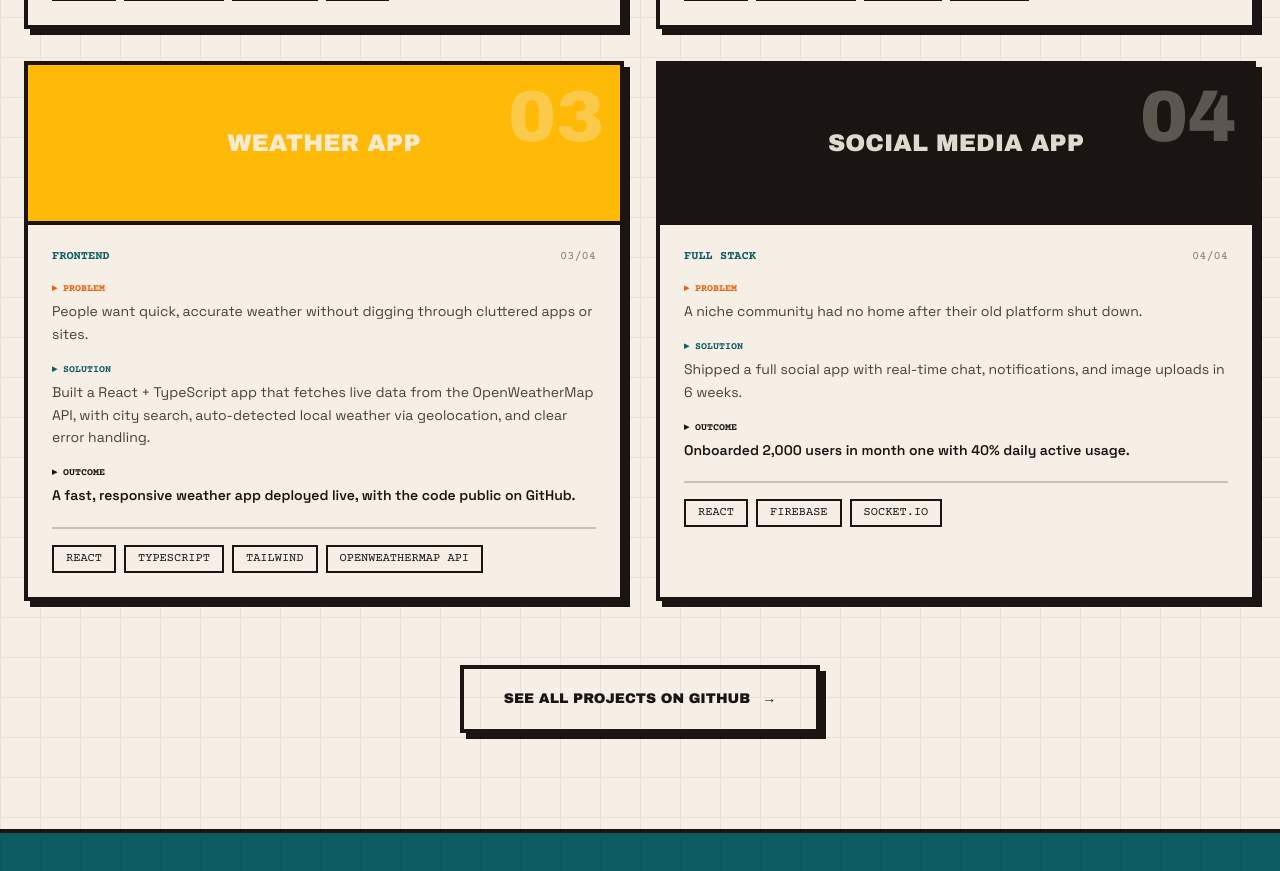
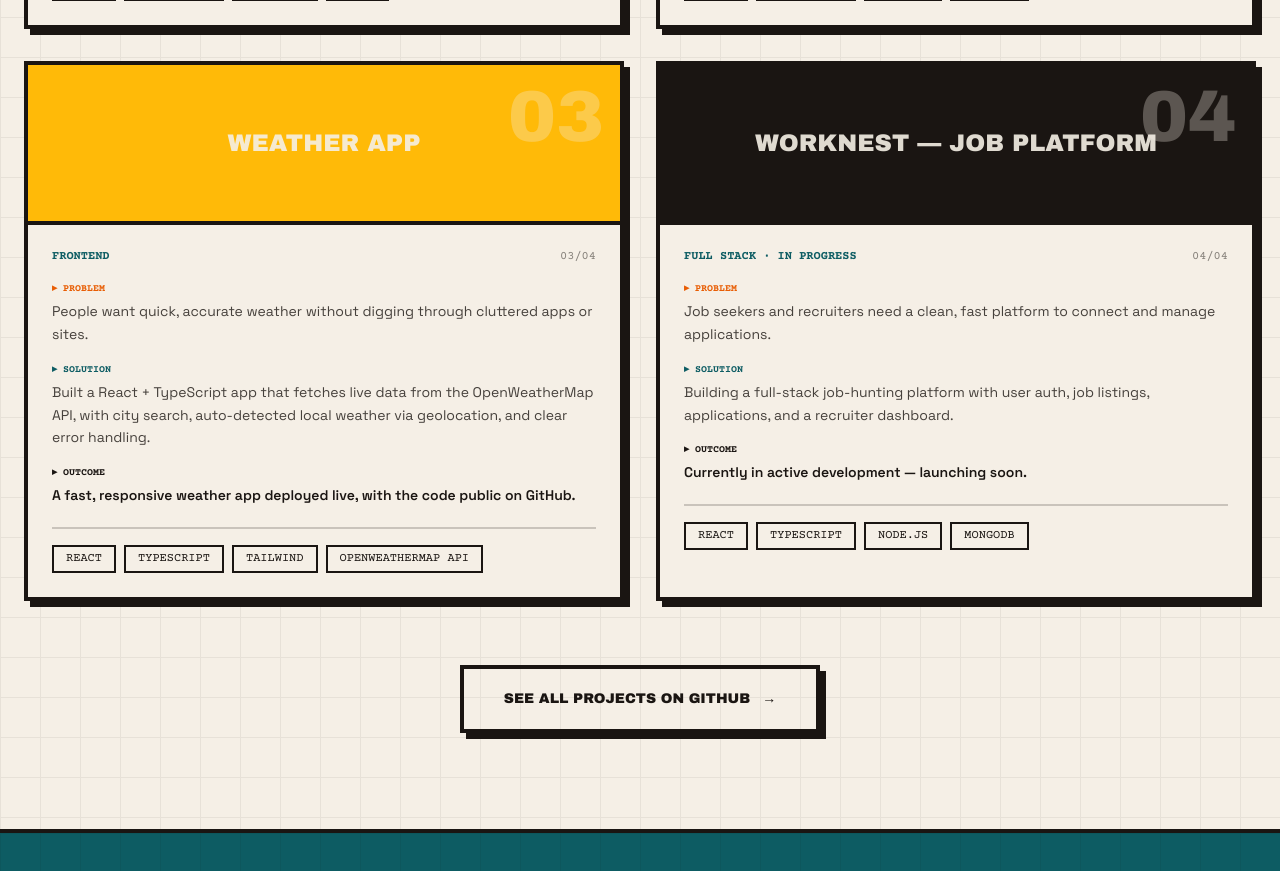
Before and after one commit to opiper21/portfolio, a React (Vite) app: page / in a window 1280 px wide. Shown: the part 3180-4051 px from the top of the page. Built offline with nearby package versions, Linux system fonts and the light colour scheme.

Commit message:
Replace placeholder with Worknest project

```diff
--- a/src/components/Projects.tsx
+++ b/src/components/Projects.tsx
@@ -47,19 +47,16 @@ function Projects() {
    link: "https://weather-app-smoky-seven-27.vercel.app",
    },
     {
-      id: "04",
-      title: "Social Media App",
-      category: "Full Stack",
-      problem:
-        "A niche community had no home after their old platform shut down.",
-      solution:
-        "Shipped a full social app with real-time chat, notifications, and image uploads in 6 weeks.",
-      outcome:
-        "Onboarded 2,000 users in month one with 40% daily active usage.",
-      tech: ["React", "Firebase", "Socket.io"],
-      color: "bg-brown",
-      link: "https://github.com/opiper21",
-    },
+    id: '04',
+    title: 'Worknest — Job Platform',
+    category: 'Full Stack · In Progress',
+    problem: 'Job seekers and recruiters need a clean, fast platform to connect and manage applications.',
+    solution: 'Building a full-stack job-hunting platform with user auth, job listings, applications, and a recruiter dashboard.',
+    outcome: 'Currently in active development — launching soon.',
+    tech: ['React', 'TypeScript', 'Node.js', 'MongoDB'],
+    color: 'bg-brown',
+    link: 'https://github.com/opiper21',
+   },
   ];
 
   return (
```
